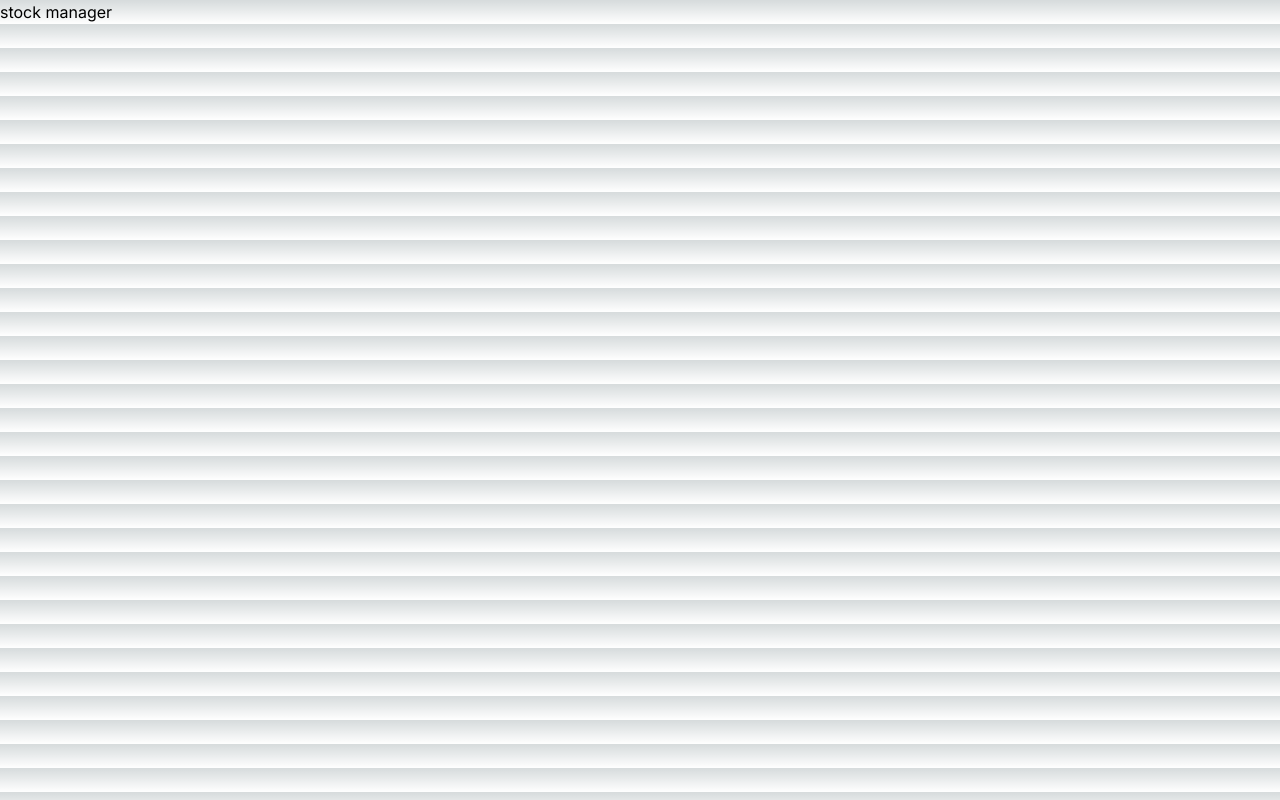
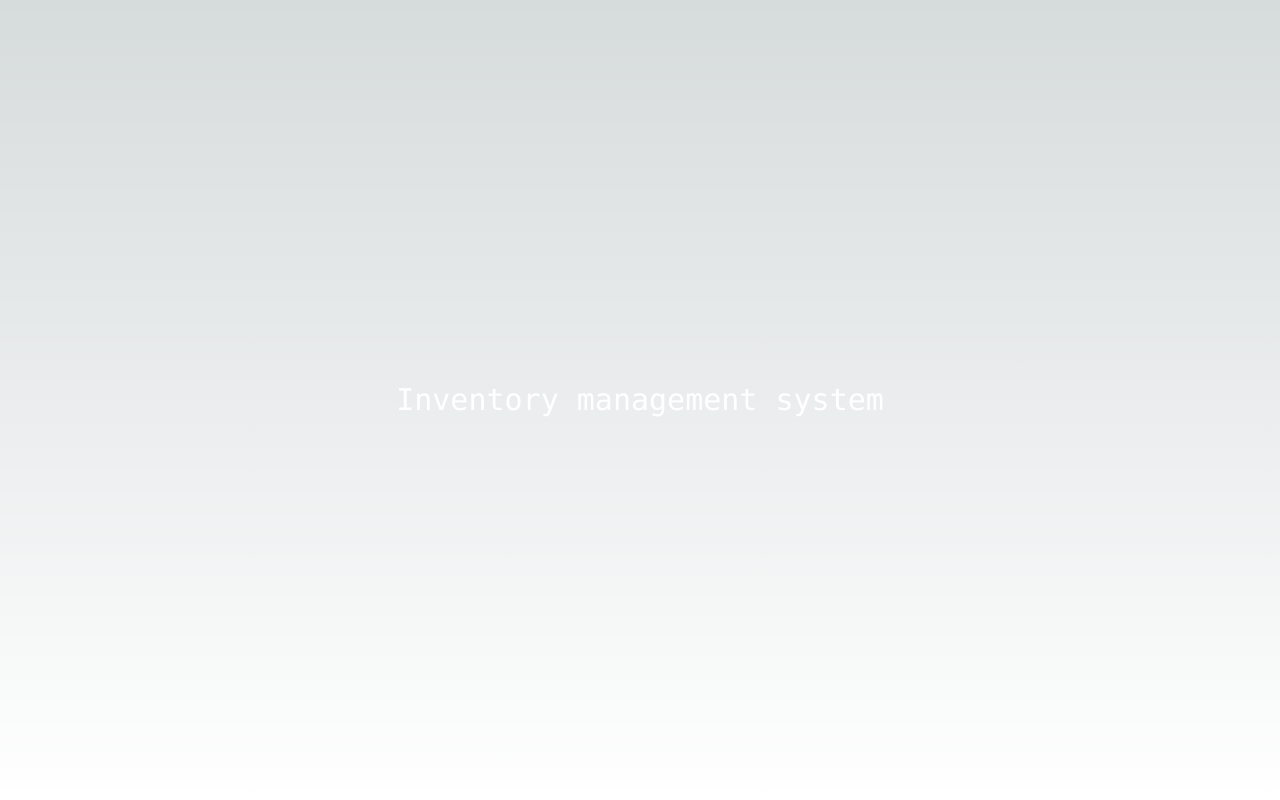
Before and after one commit to roshanpanda666/stoxy, a Next.js app: page / in a window 1280 px wide. Built offline with nearby package versions, Linux system fonts and the light colour scheme.

Commit message:
commiting

```diff
--- a/app/page.js
+++ b/app/page.js
@@ -2,9 +2,9 @@ import React from 'react'
 
 const page = () => {
   return (
-    <div>
-      <div>
-        stock manager
+    <div className='flex justify-center items-center h-screen'>
+      <div className='text-white text-3xl font-mono'>
+        Inventory management system
       </div>
     </div>
   )
```
